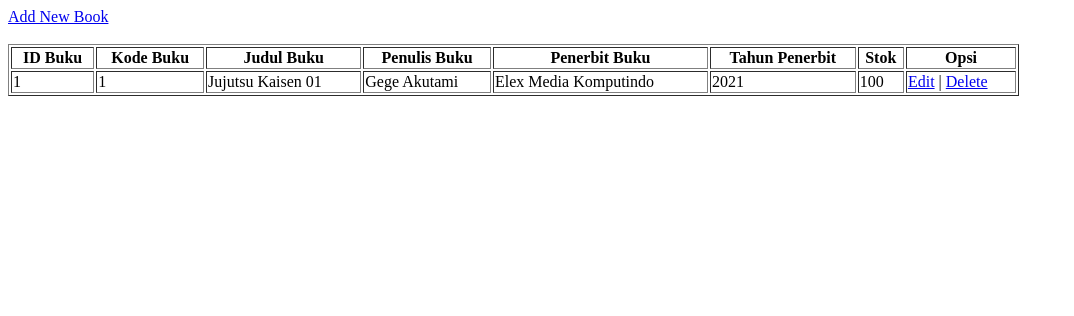
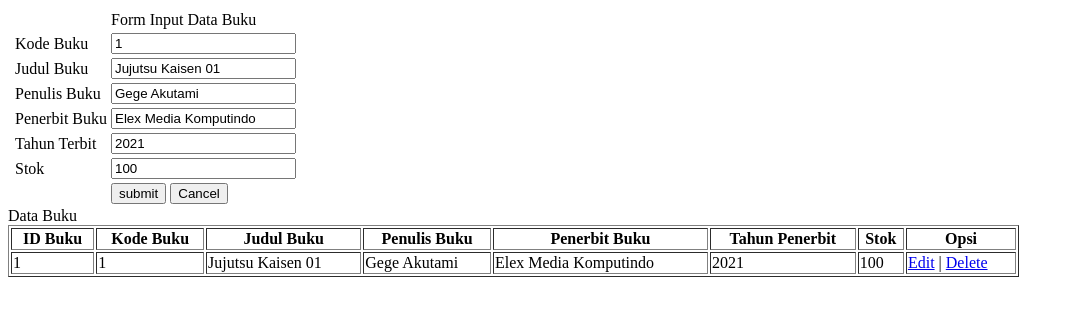
Before and after one commit to nabilarizkanr/Tugas-Form, a PHP site: page /index.php?hal=edit&id_buku=1 in a window 1280 px wide. Shown: the top 316 px of the page, without its empty margins (0-1074 px from the left). Run offline with PHP 8.4, Linux system fonts and the light colour scheme; data comes from the database, SQL or seed files in the repository.

Commit message:
Menambahkan beberapa fungsi
seperti add, edit, delete

```diff
--- a/index.php
+++ b/index.php
@@ -1,14 +1,154 @@
 <?php
 include_once("config.php");
+
+    //Jika Tombol simpan diklik
+    if(isset($_POST['Submit']))
+    {
+        //Pengujian apakah data diedit atau simpan baru
+        if($_GET['hal'] == "edit")
+        {
+            //Data akan di edit
+            $edit = mysqli_query($koneksi, "UPDATE bukiu SET
+            	  id_buku		='$_POST[id_buku]',
+                  kode_buku     ='$_POST[kode_buku]',
+                  judul_buku    ='$_POST[judul_buku]',
+                  penulis_buku  ='$_POST[penulis_buku]',
+                  penerbit_buku ='$_POST[penerbit_buku]',
+                  tahun_penerbit='$_POST[tahun_penerbit]',
+                  stok          ='$_POST[stok]' WHERE id_buku = '$_GET[id_buku]'
+                    ");
+        if($edit)
+        {
+            echo "<script>
+                    alert('Sukses Update Data!');
+                    document.location = 'index.php';
+                    </script>";
+        }
+        else
+        {
+            echo "<script>
+                    alert('Gagal Update Data!');
+                    document.location = 'index.php';
+                    </script>";
+        }
+        }else
+        {
+            //Data akan disimpan baru
+            $simpan = mysqli_query($koneksi, "INSERT INTO bukiu (kode_buku, judul_buku, penulis_buku, penerbit_buku, tahun_penerbit, stok)
+            VALUES  ('$_POST[kode_buku]',
+                    '$_POST[judul_buku]',
+                    '$_POST[penulis_buku]',
+                    '$_POST[penerbit_buku]',
+                    '$_POST[tahun_penerbit]',
+                    '$_POST[stok]')
+                    ");
+            if($simpan)
+            {
+                echo "<script>
+                        alert('Sukses Menyimpan Data!');
+                        document.location = 'index.php';
+                        </script>";
+            }
+            else
+            {
+                echo "<script>
+                        alert('Gagal Menyimpan Data!');
+                        document.location = 'index.php';
+                        </script>";
+            }
+            }
+
+    }
+
+	//Kalau tekan tombol edit, maka :
+    if(isset($_GET['hal']))
+    {
+    	if($_GET['hal'] == "edit")
+    	{
+    		//Menampilkan data yang diedit
+    		$tampil = mysqli_query($koneksi, "SELECT * FROM bukiu WHERE id_buku = '$_GET[id_buku]'
+    			");
+    		$data = mysqli_fetch_array($tampil);
+    		if($data)
+    		{
+    			$ekode_buku		= $data['kode_buku'];
+    			$ejudul_buku	= $data['judul_buku'];
+    			$epenulis_buku	= $data['penulis_buku'];
+    			$epenerbit_buku	= $data['penerbit_buku'];
+    			$etahun_penerbit= $data['tahun_penerbit'];
+    			$estok			= $data['stok'];
+    		}
+    	}else if($_GET['hal'] == "hapus")
+    	{
+    		$hapus = mysqli_query($koneksi, "DELETE FROM bukiu WHERE id_buku='$_GET[id_buku]' ");
+    		if($hapus)
+    		{
+               echo "<script>
+                    alert('Sukses Hapus Data!');
+                    document.location = 'index.php';
+                    </script>";
+       		 }
+    	}
+
+    	}
 ?>
+
 <!DOCTYPE html>
 <html>
 <head>
 	<title>Homepage</title>
 </head>
 <body>
-<a href="form_buku.php">Add New Book</a><br><br>
+<form action="add.php" method="POST" name="form-input-data">
+    <table>
+        <tr>
+                <td> </td>
+                <td> </td>
+                <td><font>Form Input Data Buku</font></td>
+        </tr>
+        <tr>
+            <td> </td>
+            <td>Kode Buku</td>
+            <td><input type="text" name="kode_buku" value="<?=@$ekode_buku?>" maxlength="6" /></td>
+        </tr>
+        <tr>
+            <td> </td>
+            <td>Judul Buku</td>
+            <td><input type="text" name="judul_buku" value="<?=@$ejudul_buku?>" maxlength="30" /></td>
+        </tr>
+        <tr>
+            <td> </td>
+            <td>Penulis Buku</td>
+            <td><input type="text" name="penulis_buku" value="<?=@$epenulis_buku?>" maxlength="30" /></td>
+        </tr>
+        <tr>
+            <td> </td>
+            <td>Penerbit Buku</td>
+            <td><input type="text" name="penerbit_buku" value="<?=@$epenerbit_buku?>" maxlength="30" /></td>
+        </tr>
+        <tr>
+            <td> </td>
+            <td>Tahun Terbit</td>
+            <td><input type="text" name="tahun_penerbit" value="<?=@$etahun_penerbit?>" maxlength="12" /></td>
+        </tr>
+        <tr>
+            <td> </td>
+            <td>Stok</td>
+            <td><input type="text" name="stok" value="<?=@$estok?>" maxlength="12" /></td>
+        </tr>
+        <tr>
+            <td> </td>
+            <td> </td>
+            <td><input type="submit" name="Submit" value="submit">
+                <input type="reset" name="reset" value="Cancel"></td>
+        </tr>
+    </table>
+</form>
+        <tr>
+                <td><font>Data Buku</font></td>
+        </tr>
 <table width="80%" border="1">
+
 		<tr>
 			<th>ID Buku</th>
 			<th>Kode Buku</th>
@@ -20,20 +160,20 @@ include_once("config.php");
 			<th>Opsi</th>
 		</tr>
 		<?php
-	$no = 1;
+
 			$tampil = mysqli_query($koneksi, "SELECT * FROM bukiu ORDER BY id_buku");
 			while($data = mysqli_fetch_array($tampil)) :
 		?>
 
 		<tr>
-	<td><?=$no++;?></td>
+			<td><?=$data['id_buku'];?></td>
 			<td><?=$data['kode_buku']?></td>
 			<td><?=$data['judul_buku']?></td>
 			<td><?=$data['penulis_buku']?></td>
 			<td><?=$data['penerbit_buku']?></td>
 			<td><?=$data['tahun_penerbit']?></td>
 			<td><?=$data['stok']?></td>
-	<td><a href='edit.php?id=$user_data[id_buku]'>Edit</a> | <a href='delete.php?id=$user_data[id_buku]'>Delete</a></td>
+			<td><a href='index.php?hal=edit&id_buku=<?=$data['id_buku']?>'>Edit</a> | <a href='index.php?hal=hapus&id<?=$data['id_buku']?>' onclick="return confirm('Apakah yakin ingin menghapus data ini?')">Delete</a></td>
 		</tr>
 
 		<?php endwhile; // penutup perulangan
```
Lines whose indentation alone changed are shown as unchanged.
